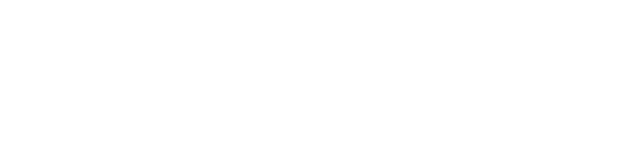
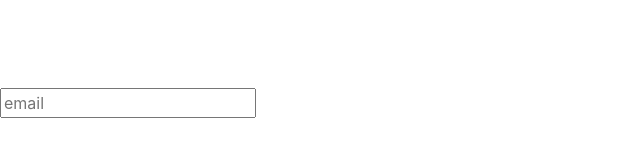
Before and after one commit to juanchoy30/product-landing-page, a website: page index.html in a window 1280 px wide. Shown: the whole page, without its empty margins (0-640 px from the left). Drawn offline with nearby package versions, Linux system fonts and the light colour scheme.

Commit message:
FreecodeCamp requirements

```diff
--- a/css/styles.scss
+++ b/css/styles.scss
@@ -0,0 +1,3 @@
+//My product landing page should have at least one media query.
+
+//My product landing page should utilize CSS flexbox at least once.
--- a/index.html
+++ b/index.html
@@ -5,7 +5,7 @@
         <meta name="viewport" content="width=device-width, initial-scale=1, shrink-to-fit=no">
         <meta http-equiv="x-ua-compatible" content="ie=edge">
         <meta name="author" content="Juan Miguel Choy">
-        <title>Survey Form</title>
+        <title>Product Landing Site</title>
 
         <!-- build:css css/main.css -->
         <link rel="stylesheet" href="node_modules/bootstrap/dist/css/bootstrap.min.css">
@@ -13,6 +13,28 @@
         <!-- endbuild -->
     </head>
     <body>
+        <header id=header>
+
+            <img id="header-img">
+
+            <nav id="nav-bar">
+            <!--The navbar should always be at the top of the viewport.-->
+                <ul>
+                    <li class="nav-link"></li>
+                    <li class="nav-link"></li>
+                    <li class="nav-link"></li>
+                </ul>
+            </nav>
+
+            <!--Embeded video id="video"-->
+
+            <form id="form">
+                <input id="email" placeholder="email" email> <!--HTML5 validation to confirm that the entered text is an email address-->
+                <buttom type="submit" id="submit"></buttom>
+                <!--When I click the #submit element, the email is submitted to a static page (use this mock URL: https://www.freecodecamp.com/email-submit).-->
+            </form>
+
+        </header>
 
 
         <!-- build:js js/main.js -->
```
